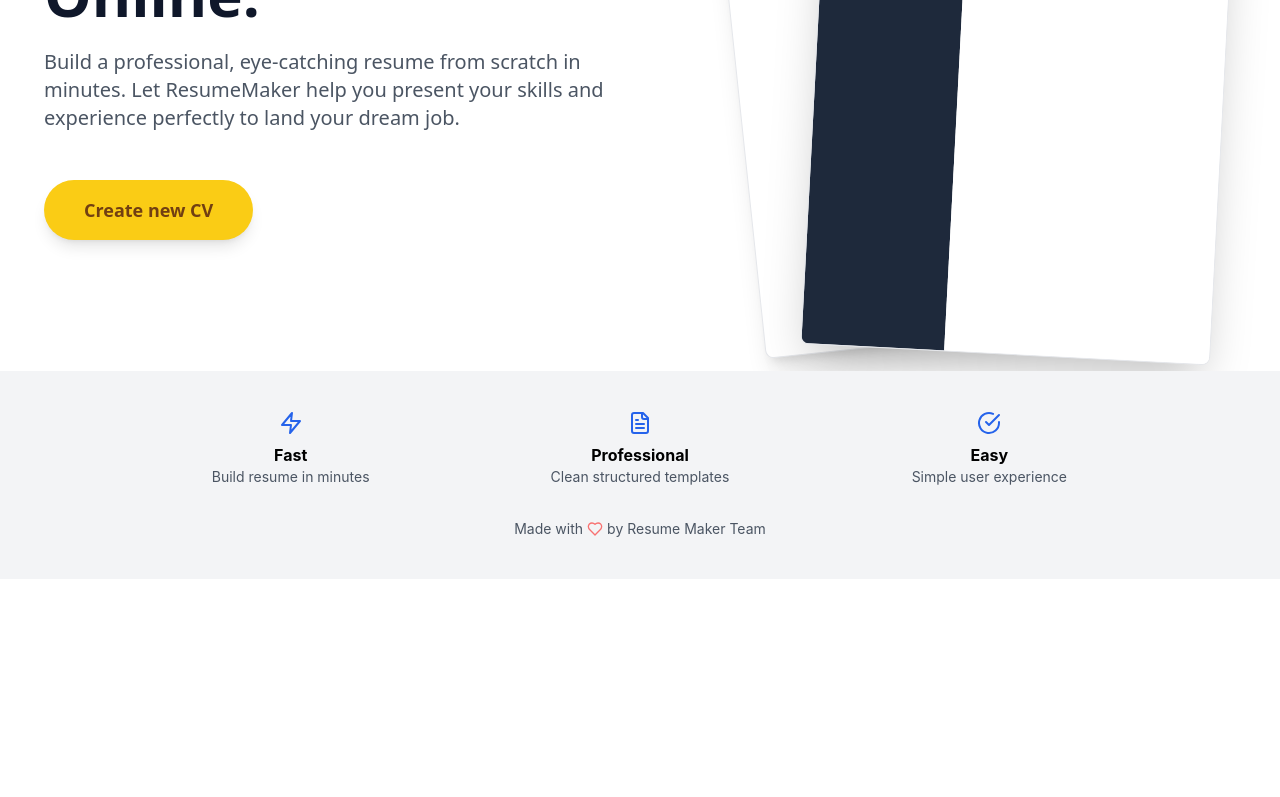
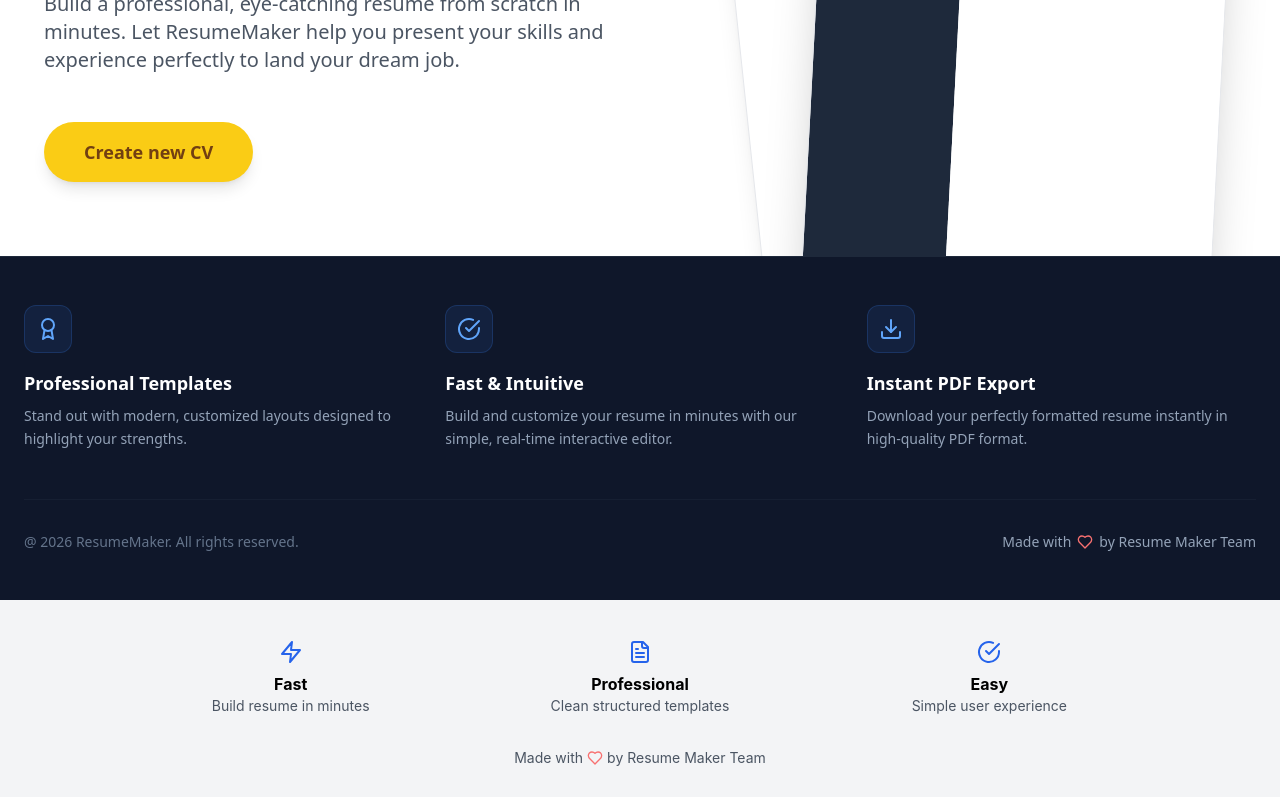
Before and after one commit to Sirichandanakota/ResumeMaker, a React (Vite) app in the folder client/: page / in a window 1280 px wide. Shown: the part 429-1226 px from the top of the page. Before the commit the page ends 1008 px from the top, so only its background shows below. Built offline with nearby package versions, Linux system fonts and the light colour scheme; the HTML template or start-up script is replaced by a standard one.

Commit message:
Add footer component to ResumeEditor page

```diff
--- a/client/src/pages/ResumeEditor.jsx
+++ b/client/src/pages/ResumeEditor.jsx
@@ -1,5 +1,5 @@
 import React, { useState, useEffect, useRef } from 'react';
-import { User, Briefcase, Code, Mail, Phone, MapPin, Link2, Award, CheckCircle, Plus, Trash2, FileText, ArrowLeft, Image as ImageIcon, Download, Lock, ChevronRight, GripVertical, Eye, EyeOff, AlertTriangle, LogOut, Undo2, Redo2, X } from 'lucide-react';
+import { User, Briefcase, Code, Mail, Phone, MapPin, Link2, Award, CheckCircle, Plus, Trash2, FileText, ArrowLeft, Image as ImageIcon, Download, Lock, ChevronRight, GripVertical, Eye, EyeOff, AlertTriangle, LogOut, Undo2, Redo2, X, RefreshCw, Heart } from 'lucide-react';
 
 export default function App() {
   const [authState, setAuthState] = useState('home'); // 'home', 'login', 'signup', 'templates', 'editor'
@@ -319,6 +319,45 @@ function SignUpPage({ onSignUp, onSwitchToLogin, onBack }) {
   );
 }
 
+// --- REUSABLE FOOTER COMPONENT ---
+function Footer() {
+  return (
+    <footer className="bg-slate-900 border-t border-slate-800 text-slate-300 py-12 mt-auto relative z-20 w-full">
+      <div className="max-w-7xl mx-auto px-6 w-full">
+        <div className="grid grid-cols-1 md:grid-cols-3 gap-8 text-center md:text-left">
+          <div className="flex flex-col items-center md:items-start">
+            <div className="w-12 h-12 bg-blue-500/10 border border-blue-500/20 text-blue-400 rounded-xl flex items-center justify-center mb-4">
+              <Award size={24} />
+            </div>
+            <h3 className="text-white font-bold text-lg mb-2">Professional Templates</h3>
+            <p className="text-sm leading-relaxed text-slate-400">Stand out with modern, customized layouts designed to highlight your strengths.</p>
+          </div>
+          <div className="flex flex-col items-center md:items-start">
+            <div className="w-12 h-12 bg-blue-500/10 border border-blue-500/20 text-blue-400 rounded-xl flex items-center justify-center mb-4">
+              <CheckCircle size={24} />
+            </div>
+            <h3 className="text-white font-bold text-lg mb-2">Fast & Intuitive</h3>
+            <p className="text-sm leading-relaxed text-slate-400">Build and customize your resume in minutes with our simple, real-time interactive editor.</p>
+          </div>
+          <div className="flex flex-col items-center md:items-start">
+            <div className="w-12 h-12 bg-blue-500/10 border border-blue-500/20 text-blue-400 rounded-xl flex items-center justify-center mb-4">
+              <Download size={24} />
+            </div>
+            <h3 className="text-white font-bold text-lg mb-2">Instant PDF Export</h3>
+            <p className="text-sm leading-relaxed text-slate-400">Download your perfectly formatted resume instantly in high-quality PDF format.</p>
+          </div>
+        </div>
+        <div className="mt-12 pt-8 border-t border-slate-800/50 flex flex-col md:flex-row justify-between items-center gap-4">
+          <p className="text-sm text-slate-500">@ 2026 ResumeMaker. All rights reserved.</p>
+          <p className="text-sm text-slate-400 flex items-center gap-1.5 font-medium">
+            Made with <Heart size={16} className="text-red-400" /> by Resume Maker Team
+          </p>
+        </div>
+      </div>
+    </footer>
+  );
+}
+
 // --- 2. HOME PAGE (Landing) ---
 function HomePage({ userEmail, onLogout, onNavigate }) {
   const handleCreateCV = () => {
@@ -380,6 +419,7 @@ function HomePage({ userEmail, onLogout, onNavigate }) {
           <Mockup2Column />
         </div>
       </main>
+      <Footer />
     </div>
   );
 }
@@ -387,7 +427,7 @@ function HomePage({ userEmail, onLogout, onNavigate }) {
 // --- 3. TEMPLATES SELECTION PAGE ---
 function TemplatesPage({ onSelect, userEmail, userName, onLogout, onBack }) {
   return (
-    <div className="min-h-screen bg-gray-50 flex flex-col font-sans relative overflow-hidden">
+    <div className="min-h-screen bg-gray-50 flex flex-col font-sans relative overflow-x-hidden">
       <div className="absolute inset-0 z-0 opacity-30" style={{ backgroundImage: 'radial-gradient(circle at 2px 2px, #cbd5e1 1px, transparent 0)', backgroundSize: '32px 32px' }}></div>
       <div className="absolute top-0 left-1/4 w-[500px] h-[500px] bg-blue-300 rounded-full -z-10 blur-[120px] opacity-30 pointer-events-none"></div>
       <div className="absolute bottom-0 right-1/4 w-[500px] h-[500px] bg-yellow-200 rounded-full -z-10 blur-[120px] opacity-30 pointer-events-none"></div>
@@ -440,6 +480,7 @@ function TemplatesPage({ onSelect, userEmail, userName, onLogout, onBack }) {
           </div>
         </div>
       </main>
+      <Footer />
     </div>
   );
 }
```
